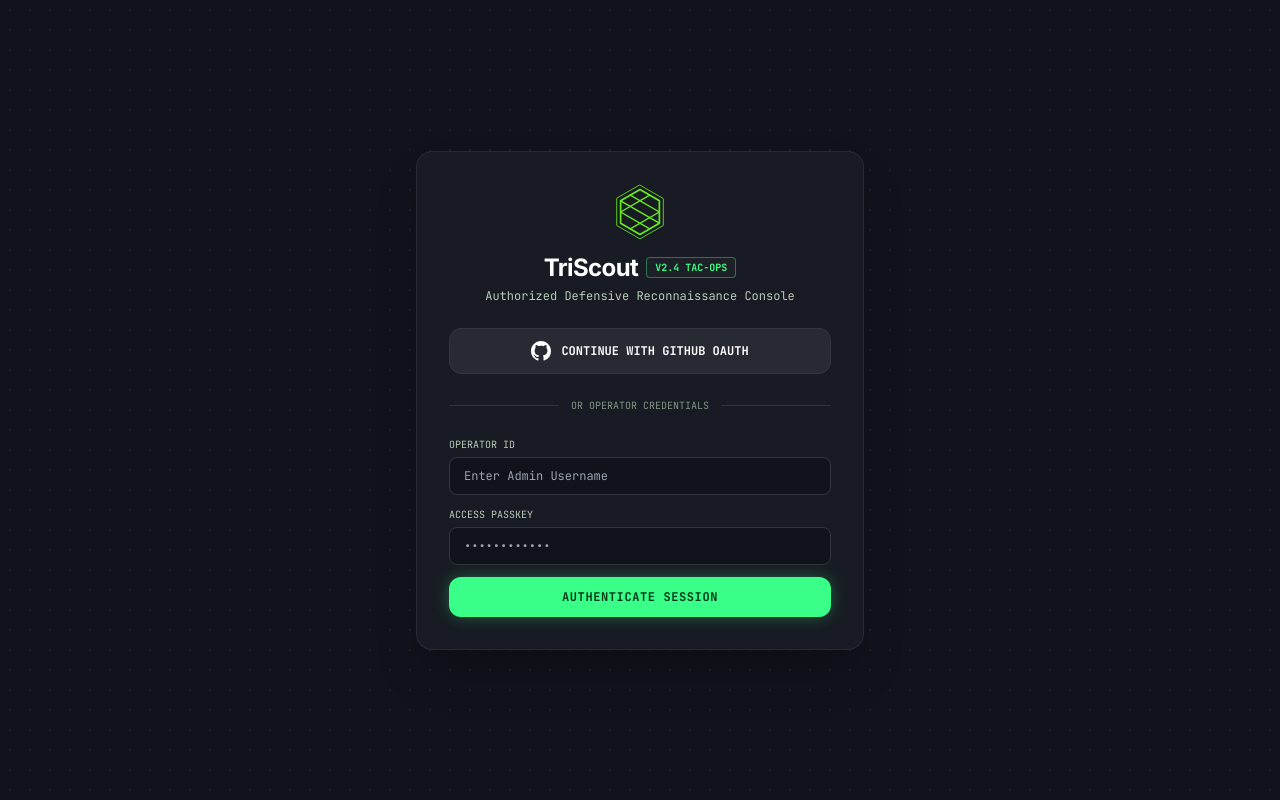
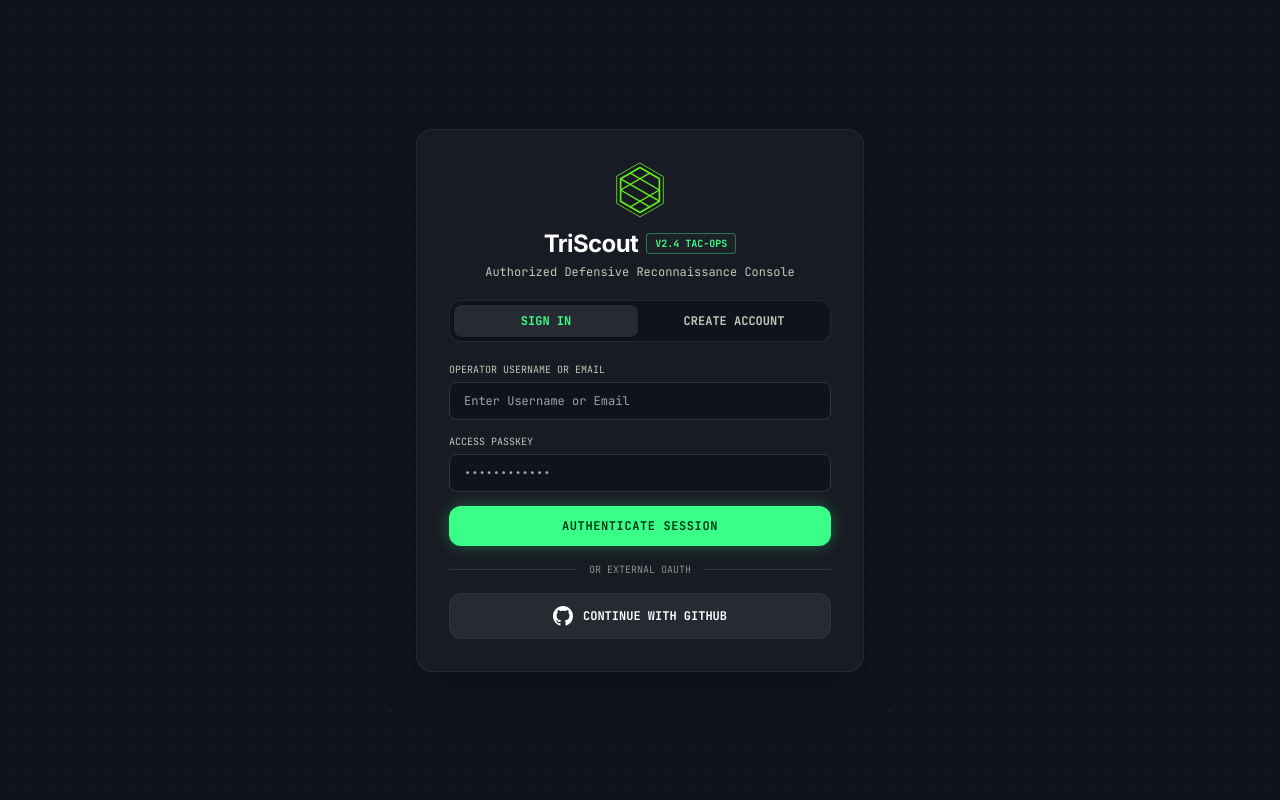
Before and after one commit to Kiran-mondal/TriScout, a website: page public/index.html in a window 1280 px wide. Drawn offline with nearby package versions, Linux system fonts and the light colour scheme.

Commit message:
Enhance authentication UI and functionality
Updated the authentication UI to include a toggle for sign in and sign up modes, modified form fields, and improved button functionality.

```diff
--- a/public/index.html
+++ b/public/index.html
@@ -12,8 +12,9 @@
 <body class="bg-[#10131b] text-[#e0e2ed] font-['Inter'] min-h-screen flex items-center justify-center p-4 bg-[radial-gradient(#1d2027_1px,transparent_1px)] [background-size:20px_20px]">
 
     <div class="max-w-md w-full bg-[#181b23] border border-[#32353d]/60 rounded-2xl p-6 sm:p-8 shadow-2xl">
-        <div class="flex flex-col items-center text-center mb-6">
-            <img src="/logo.svg" alt="TriScout" class="w-14 h-14 mb-3 object-contain" />
+
+        <div class="flex flex-col items-center text-center mb-5">
+            <img src="/logo.svg" alt="TriScout" class="w-14 h-14 mb-2.5 object-contain" />
             <div class="flex items-center gap-2 mb-1">
                 <h1 class="text-2xl font-bold tracking-tight text-white">TriScout</h1>
                 <span class="font-['JetBrains_Mono'] text-[10px] bg-[#1d2027] text-[#39ff88] border border-[#39ff88]/40 px-2 py-0.5 rounded uppercase font-bold">v2.4 TAC-OPS</span>
@@ -21,47 +22,146 @@
             <p class="text-xs text-[#bacbb9] font-['JetBrains_Mono']">Authorized Defensive Reconnaissance Console</p>
         </div>
 
-        <!-- GitHub OAuth Login Button -->
-        <a href="/api/auth/github" class="w-full py-3 px-4 rounded-xl bg-[#272a32] hover:bg-[#32353d] text-white font-['JetBrains_Mono'] text-xs uppercase font-bold flex items-center justify-center gap-2.5 border border-[#32353d] transition-all mb-4">
-            <svg class="w-5 h-5 fill-current" viewBox="0 0 24 24"><path d="M12 0C5.37 0 0 5.37 0 12c0 5.31 3.435 9.795 8.205 11.385.6.105.825-.255.825-.57 0-.285-.015-1.23-.015-2.235-3.015.555-3.795-.735-4.035-1.41-.135-.345-.72-1.41-1.23-1.695-.42-.225-1.02-.78-.015-.795.945-.015 1.62.87 1.845 1.23 1.08 1.815 2.805 1.305 3.495.99.105-.78.42-1.305.765-1.605-2.67-.3-5.46-1.335-5.46-5.925 0-1.305.465-2.385 1.23-3.225-.12-.3-.54-1.53.12-3.18 0 0 1.005-.315 3.3 1.23.96-.27 1.98-.405 3-.405s2.04.135 3 .405c2.295-1.56 3.3-1.23 3.3-1.23.66 1.65.24 2.88.12 3.18.765.84 1.23 1.905 1.23 3.225 0 4.605-2.805 5.625-5.475 5.925.435.375.81 1.095.81 2.22 0 1.605-.015 2.895-.015 3.3 0 .315.225.69.825.57A12.02 12.02 0 0024 12c0-6.63-5.37-12-12-12z"/></svg>
-            <span>Continue with GitHub OAuth</span>
-        </a>
+        <!-- Auth Mode Switcher (Sign In vs Sign Up) -->
+        <div class="grid grid-cols-2 gap-1 p-1 bg-[#10131b] rounded-xl border border-[#32353d]/60 mb-5 font-['JetBrains_Mono'] text-xs">
+            <button id="tab-login-btn" type="button" onclick="toggleAuthMode('login')" class="py-2 rounded-lg font-bold uppercase transition-all bg-[#272a32] text-[#39ff88] shadow">
+                Sign In
+            </button>
+            <button id="tab-register-btn" type="button" onclick="toggleAuthMode('register')" class="py-2 rounded-lg font-bold uppercase transition-all text-[#bacbb9] hover:text-white">
+                Create Account
+            </button>
+        </div>
 
-        <div class="relative flex py-2 items-center mb-4">
+        <!-- Notification Banner -->
+        <div id="auth-alert" class="hidden mb-4 p-3 rounded-lg font-['JetBrains_Mono'] text-xs border"></div>
+
+        <!-- FORM 1: SIGN IN (Local Admin + Registered Database Users) -->
+        <form id="login-form" onsubmit="handleAuthSubmit(event, '/api/auth/login')" class="space-y-3.5 font-['JetBrains_Mono'] text-xs">
+            <div>
+                <label class="block text-[10px] text-[#bacbb9] uppercase mb-1">Operator Username or Email</label>
+                <input type="text" id="login-username" required placeholder="Enter Username or Email" class="w-full px-3.5 py-2.5 rounded-lg bg-[#10131b] border border-[#32353d] text-white focus:outline-none focus:border-[#39ff88]"/>
+            </div>
+            <div>
+                <label class="block text-[10px] text-[#bacbb9] uppercase mb-1">Access Passkey</label>
+                <input type="password" id="login-password" required placeholder="••••••••••••" class="w-full px-3.5 py-2.5 rounded-lg bg-[#10131b] border border-[#32353d] text-white focus:outline-none focus:border-[#39ff88]"/>
+            </div>
+            <button id="login-submit-btn" type="submit" class="w-full py-3 rounded-xl bg-[#39ff88] hover:bg-[#63ff95] text-[#003918] font-bold uppercase tracking-wider transition-all shadow-[0_0_16px_rgba(57,255,136,0.3)] cursor-pointer mt-2">
+                Authenticate Session
+            </button>
+        </form>
+
+        <!-- FORM 2: CREATE ACCOUNT (SIGN UP) -->
+        <form id="register-form" onsubmit="handleAuthSubmit(event, '/api/auth/register')" class="hidden space-y-3.5 font-['JetBrains_Mono'] text-xs">
+            <div>
+                <label class="block text-[10px] text-[#bacbb9] uppercase mb-1">Choose Operator Username</label>
+                <input type="text" id="reg-username" required minlength="3" maxlength="30" placeholder="e.g. cyber_sentinel" class="w-full px-3.5 py-2.5 rounded-lg bg-[#10131b] border border-[#32353d] text-white focus:outline-none focus:border-[#39ff88]"/>
+            </div>
+            <div>
+                <label class="block text-[10px] text-[#bacbb9] uppercase mb-1">Email Address</label>
+                <input type="email" id="reg-email" required placeholder="operator@domain.com" class="w-full px-3.5 py-2.5 rounded-lg bg-[#10131b] border border-[#32353d] text-white focus:outline-none focus:border-[#39ff88]"/>
+            </div>
+            <div>
+                <label class="block text-[10px] text-[#bacbb9] uppercase mb-1">Create Passkey (Min 6 chars)</label>
+                <input type="password" id="reg-password" required minlength="6" placeholder="••••••••••••" class="w-full px-3.5 py-2.5 rounded-lg bg-[#10131b] border border-[#32353d] text-white focus:outline-none focus:border-[#39ff88]"/>
+            </div>
+            <button id="reg-submit-btn" type="submit" class="w-full py-3 rounded-xl bg-[#aeecff] hover:bg-[#00d9ff] text-[#003918] font-bold uppercase tracking-wider transition-all shadow-[0_0_16px_rgba(174,236,255,0.3)] cursor-pointer mt-2">
+                Register Operator Account
+            </button>
+        </form>
+
+        <div class="relative flex py-4 items-center">
             <div class="flex-grow border-t border-[#32353d]"></div>
-            <span class="flex-shrink mx-3 text-[#849584] font-['JetBrains_Mono'] text-[10px] uppercase">OR OPERATOR CREDENTIALS</span>
+            <span class="flex-shrink mx-3 text-[#849584] font-['JetBrains_Mono'] text-[10px] uppercase">OR EXTERNAL OAUTH</span>
             <div class="flex-grow border-t border-[#32353d]"></div>
         </div>
 
-        <!-- Local Admin Login Form -->
-        <form action="/login" method="POST" class="space-y-3 font-['JetBrains_Mono'] text-xs">
-            <div>
-                <label class="block text-[10px] text-[#bacbb9] uppercase mb-1">Operator ID</label>
-                <input type="text" name="username" required placeholder="Enter Admin Username" class="w-full px-3.5 py-2.5 rounded-lg bg-[#10131b] border border-[#32353d] text-white focus:outline-none focus:border-[#39ff88]"/>
-            </div>
-            <div>
-                <label class="block text-[10px] text-[#bacbb9] uppercase mb-1">Access Passkey</label>
-                <input type="password" name="password" required placeholder="••••••••••••" class="w-full px-3.5 py-2.5 rounded-lg bg-[#10131b] border border-[#32353d] text-white focus:outline-none focus:border-[#39ff88]"/>
-            </div>
-            <button type="submit" class="w-full py-3 rounded-xl bg-[#39ff88] hover:bg-[#63ff95] text-[#003918] font-bold uppercase tracking-wider transition-all shadow-[0_0_16px_rgba(57,255,136,0.3)] cursor-pointer mt-2">
-                Authenticate Session
-            </button>
-        </form>
+        <!-- GitHub OAuth Login Button -->
+        <a href="/api/auth/github" class="w-full py-3 px-4 rounded-xl bg-[#272a32] hover:bg-[#32353d] text-white font-['JetBrains_Mono'] text-xs uppercase font-bold flex items-center justify-center gap-2.5 border border-[#32353d] transition-all">
+            <svg class="w-5 h-5 fill-current" viewBox="0 0 24 24"><path d="M12 0C5.37 0 0 5.37 0 12c0 5.31 3.435 9.795 8.205 11.385.6.105.825-.255.825-.57 0-.285-.015-1.23-.015-2.235-3.015.555-3.795-.735-4.035-1.41-.135-.345-.72-1.41-1.23-1.695-.42-.225-1.02-.78-.015-.795.945-.015 1.62.87 1.845 1.23 1.08 1.815 2.805 1.305 3.495.99.105-.78.42-1.305.765-1.605-2.67-.3-5.46-1.335-5.46-5.925 0-1.305.465-2.385 1.23-3.225-.12-.3-.54-1.53.12-3.18 0 0 1.005-.315 3.3 1.23.96-.27 1.98-.405 3-.405s2.04.135 3 .405c2.295-1.56 3.3-1.23 3.3-1.23.66 1.65.24 2.88.12 3.18.765.84 1.23 1.905 1.23 3.225 0 4.605-2.805 5.625-5.475 5.925.435.375.81 1.095.81 2.22 0 1.605-.015 2.895-.015 3.3 0 .315.225.69.825.57A12.02 12.02 0 0024 12c0-6.63-5.37-12-12-12z"/></svg>
+            <span>Continue with GitHub</span>
+        </a>
     </div>
 
     <script>
         document.addEventListener('DOMContentLoaded', () => {
-            // ইতিমধ্যে লগইন টোকেন থাকলে সরাসরি ড্যাশবোর্ডে নিয়ে যাবে
-            if (localStorage.getItem('token')) {
-                window.location.href = '/dashboard';
-                return;
-            }
-            // টেলিগ্রাম মিনি অ্যাপ থেকে ওপেন করলে সরাসরি ড্যাশবোর্ডে প্রবেশ করবে
-            if (window.Telegram && window.Telegram.WebApp && window.Telegram.WebApp.initData) {
+            if (window.Telegram && window.Telegram.WebApp) {
                 window.Telegram.WebApp.expand();
-                window.location.href = '/dashboard';
+                window.Telegram.WebApp.ready();
             }
         });
+
+        function showAlert(msg, isError) {
+            const box = document.getElementById('auth-alert');
+            box.classList.remove('hidden', 'bg-red-950/40', 'border-red-500/50', 'text-red-300', 'bg-emerald-950/40', 'border-emerald-500/50', 'text-emerald-300');
+            if (isError) {
+                box.classList.add('bg-red-950/40', 'border-red-500/50', 'text-red-300');
+            } else {
+                box.classList.add('bg-emerald-950/40', 'border-emerald-500/50', 'text-emerald-300');
+            }
+            box.innerText = msg;
+        }
+
+        function toggleAuthMode(mode) {
+            const loginForm = document.getElementById('login-form');
+            const regForm = document.getElementById('register-form');
+            const loginBtn = document.getElementById('tab-login-btn');
+            const regBtn = document.getElementById('tab-register-btn');
+            document.getElementById('auth-alert').classList.add('hidden');
+
+            if (mode === 'register') {
+                loginForm.classList.add('hidden');
+                regForm.classList.remove('hidden');
+                regBtn.className = "py-2 rounded-lg font-bold uppercase transition-all bg-[#272a32] text-[#aeecff] shadow";
+                loginBtn.className = "py-2 rounded-lg font-bold uppercase transition-all text-[#bacbb9] hover:text-white";
+            } else {
+                regForm.classList.add('hidden');
+                loginForm.classList.remove('hidden');
+                loginBtn.className = "py-2 rounded-lg font-bold uppercase transition-all bg-[#272a32] text-[#39ff88] shadow";
+                regBtn.className = "py-2 rounded-lg font-bold uppercase transition-all text-[#bacbb9] hover:text-white";
+            }
+        }
+
+        async function handleAuthSubmit(e, endpoint) {
+            e.preventDefault();
+            const isRegister = endpoint.includes('register');
+            const btn = document.getElementById(isRegister ? 'reg-submit-btn' : 'login-submit-btn');
+            const origText = btn.innerText;
+
+            const payload = isRegister ? {
+                username: document.getElementById('reg-username').value.trim(),
+                email: document.getElementById('reg-email').value.trim(),
+                password: document.getElementById('reg-password').value
+            } : {
+                username: document.getElementById('login-username').value.trim(),
+                password: document.getElementById('login-password').value
+            };
+
+            btn.disabled = true;
+            btn.innerText = 'PROCESSING...';
+
+            try {
+                const res = await fetch(endpoint, {
+                    method: 'POST',
+                    headers: { 'Content-Type': 'application/json' },
+                    body: JSON.stringify(payload)
+                });
+                const data = await res.json();
+
+                if (!data.success) {
+                    showAlert(data.error || 'Authentication failed.', true);
+                } else if (data.token) {
+                    localStorage.setItem('token', data.token);
+                    sessionStorage.setItem('active_session', '1');
+                    showAlert('ACCESS GRANTED. Redirecting to Command Center...', false);
+                    setTimeout(() => { window.location.href = '/dashboard'; }, 400);
+                }
+            } catch (err) {
+                showAlert('Server connection failed. Please try again.', true);
+            } finally {
+                btn.disabled = false;
+                btn.innerText = origText;
+            }
+        }
     </script>
 </body>
 </html>
```
